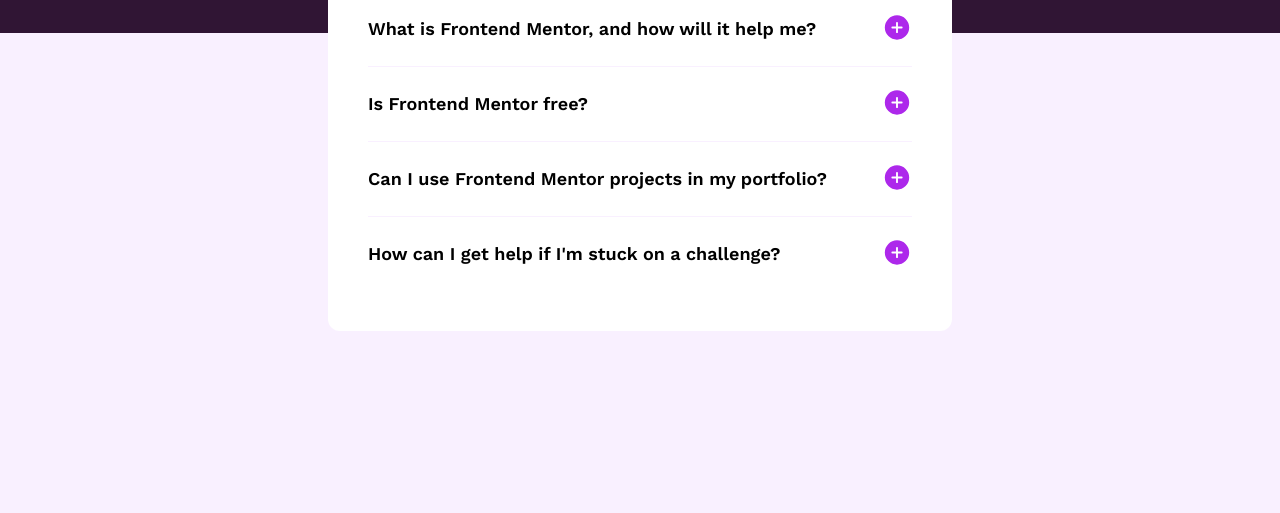
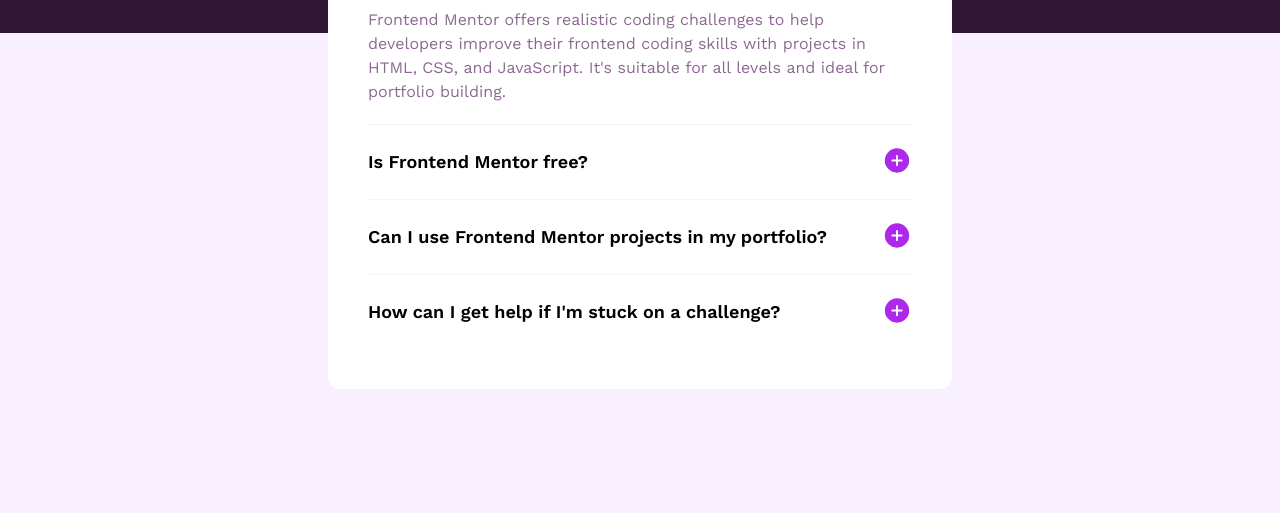
Before and after one commit to ZeyadMohamed1805/faq-accordion, a website built with Vite: page index.html in a window 1280 px wide. Shown: the part 287-800 px from the top of the page. Built offline with nearby package versions, Linux system fonts and the light colour scheme.

Commit message:
Fix first accordion default state

```diff
--- a/src/components/accordion/accordion.component.ts
+++ b/src/components/accordion/accordion.component.ts
@@ -40,12 +40,24 @@
         this._headingTitle = props.headingTitle;
         this._bodyContent = props.bodyContent;
 
-        // Initialize Button Icon Content
-        this._buttonIconSrc = "images/icon-plus.svg";
-        this._buttonIconAlt = "Plus Icon";
+        // Initialize Accordion State
+        this._accordionState = props.defaultAccordionState || 'closed';
 
-        // Initialize Accordion State
-        this._accordionState = 'closed';
+        // If Accordion State Is Open
+        if (this._accordionState === 'open')
+        {
+            // Initialize Button Icon Content
+            this._buttonIconSrc = "images/icon-minus.svg";
+            this._buttonIconAlt = "Minus Icon";
+        }
+
+        // If Accordion State Is Closed
+        else
+        {
+            // Initialize Button Icon Content
+            this._buttonIconSrc = "images/icon-plus.svg";
+            this._buttonIconAlt = "Plus Icon";
+        }
 
         // Initialize the HTML Elements' Content
         this._init();
@@ -144,6 +156,26 @@
     {
         // Insert The Body Content
         this._accordionBodyElement.textContent = this._bodyContent;
+
+        // If Accordion State Is Open
+        if (this._accordionState === 'open')
+        {
+            // Initialize The Accordion Body Height
+            setTimeout(
+                () =>
+                {
+                    this._accordionBodyElement.style.height = `${this._accordionBodyElement.scrollHeight}px`;
+                },
+                0
+            );
+        }
+
+        // If Accordion State Is Closed
+        else
+        {
+            // Initialize The Accordion Body Height
+            this._accordionBodyElement.style.height = `0px`;
+        }
     }
 
     // Close All Other Open Accordions
--- a/src/components/accordion/accordion.styles.css
+++ b/src/components/accordion/accordion.styles.css
@@ -64,7 +64,6 @@
 .accordion p
 {
     color: var(--secondary-color);
-    height: 0;
     overflow-y: hidden;
     transition: height 0.5s ease-in-out;
 }
--- a/src/components/faq/faq.constants.ts
+++ b/src/components/faq/faq.constants.ts
@@ -5,7 +5,8 @@
 [
     {
         headingTitle: "What is Frontend Mentor, and how will it help me?",
-        bodyContent: "Frontend Mentor offers realistic coding challenges to help developers improve their frontend coding skills with projects in HTML, CSS, and JavaScript. It's suitable for all levels and ideal for portfolio building."
+        bodyContent: "Frontend Mentor offers realistic coding challenges to help developers improve their frontend coding skills with projects in HTML, CSS, and JavaScript. It's suitable for all levels and ideal for portfolio building.",
+        defaultAccordionState: "open"
     },
     {
         headingTitle: "Is Frontend Mentor free?",
```
Also changed, not shown: src/components/accordion/accordion.types.ts (+4 -3 lines), src/components/faq/faq.types.ts (+11 -4 lines).
